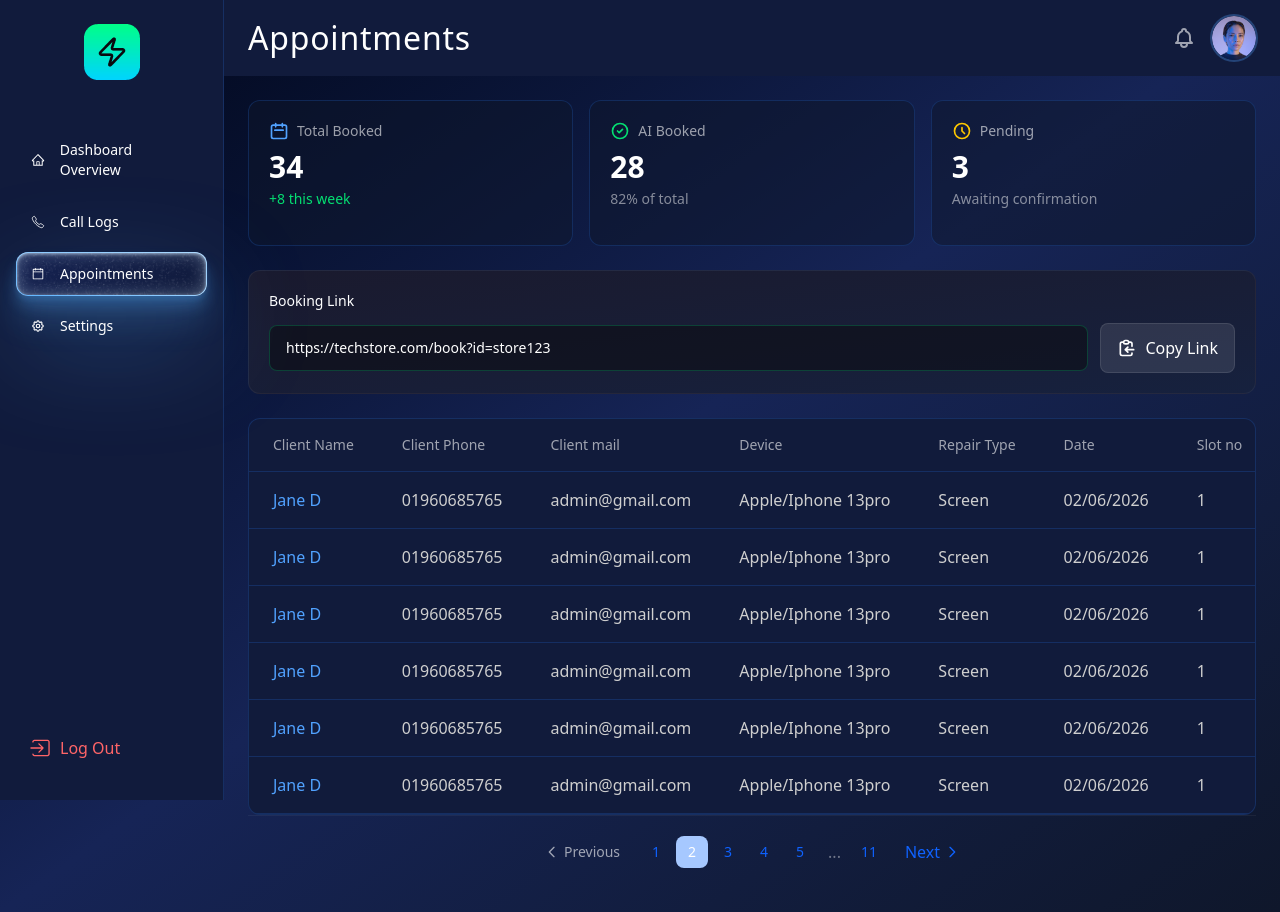
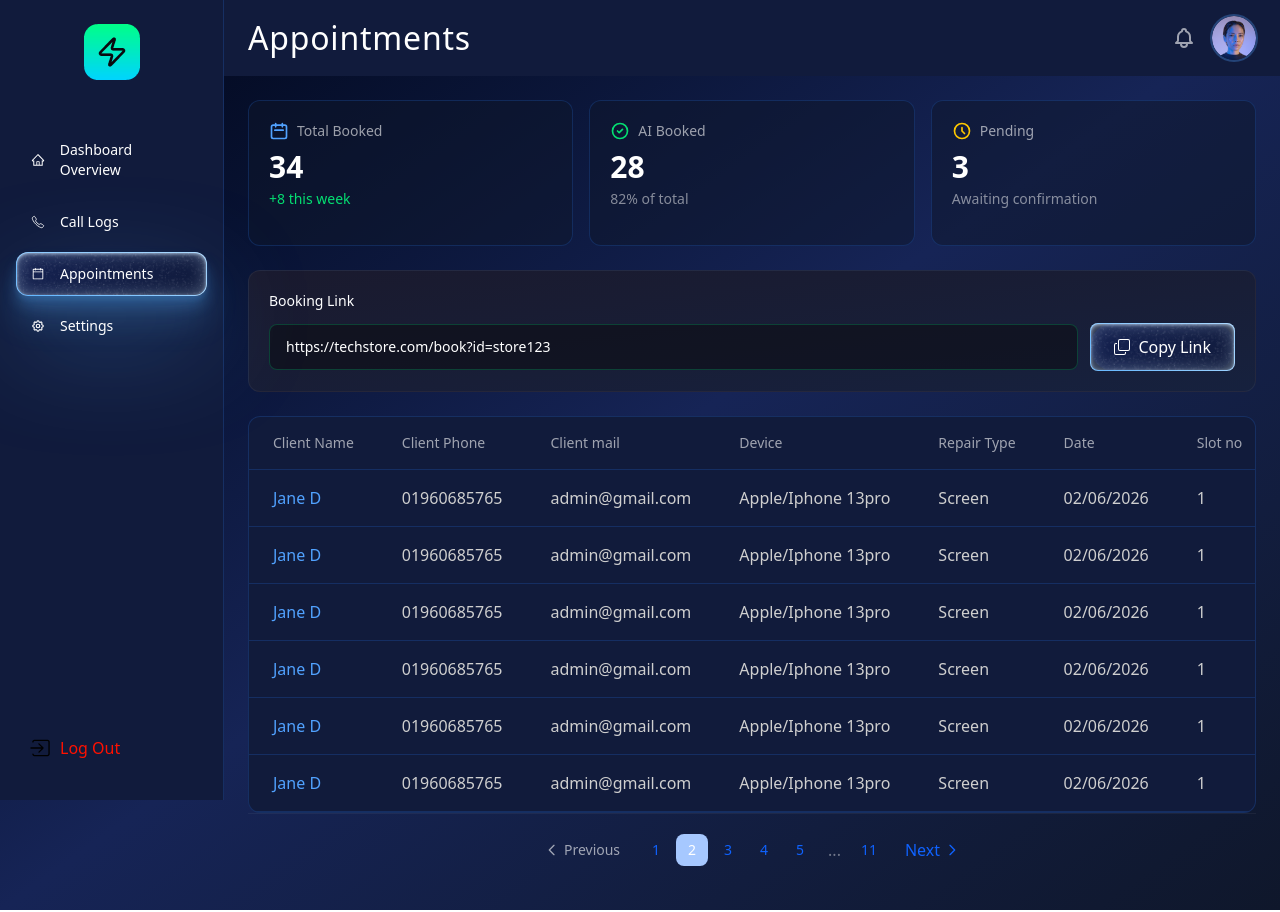
Before and after one commit to Rakibul12356/Dashboard-Task, a React (Vite) app: page /appointments in a window 1280 px wide. Built offline with nearby package versions, Linux system fonts and the light colour scheme.

Commit message:
final code update

```diff
--- a/src/layout/FooterLayout.jsx
+++ b/src/layout/FooterLayout.jsx
@@ -1,7 +1,7 @@
 
 
 const FooterLayout = () => {
-  const currentYear = new Date().getFullYear();
+
 
   return (
     <footer>
--- a/src/layout/Sidebar.jsx
+++ b/src/layout/Sidebar.jsx
@@ -1,3 +1,13 @@
+
+
+import React from 'react';
+import { NavLink } from 'react-router';
+import { AiOutlineHome } from "react-icons/ai";
+import { IoCallOutline } from "react-icons/io5";
+import { PiCalendarBlank } from "react-icons/pi";
+import { TbSettings } from "react-icons/tb";
+import { IoIosLogIn } from 'react-icons/io';
+
 const activeStyle = {
   backgroundImage: `
     linear-gradient(135deg,#152252,#111B3C),
@@ -15,14 +25,6 @@ const activeStyle = {
   `
 };
 
-
-import React from 'react';
-import { NavLink } from 'react-router';
-import { AiOutlineHome } from "react-icons/ai";
-import { IoCallOutline } from "react-icons/io5";
-import { PiCalendarBlank } from "react-icons/pi";
-import { TbSettings } from "react-icons/tb";
-import { IoIosLogIn } from 'react-icons/io';
 
 const Sidebar = ({ onClose }) => {
   const links = [
@@ -99,8 +101,8 @@ const Sidebar = ({ onClose }) => {
 
       {/* Logout */}
       <div className="absolute bottom-8 left-4 right-4">
-        <button className="flex items-center gap-2 text-red-400 hover:text-red-300 px-3 py-2">
-          <IoIosLogIn className="w-6 h-6" />
+        <button className="flex items-center gap-2 text-[#FF1100] px-3 py-2">
+          <IoIosLogIn className="w-6 h-6 text-[#000000]" />
           Log Out
         </button>
       </div>
--- a/src/pages/dashboard/appointments/Appointment.jsx
+++ b/src/pages/dashboard/appointments/Appointment.jsx
@@ -1,6 +1,22 @@
+
+
 import React, { useState } from 'react';
+import { BsCopy } from "react-icons/bs";
 
-// Sample appointments data
+
+const copyButtonStyle = {
+  backgroundImage: `
+    linear-gradient(135deg,#152252,#111B3C),
+    url('/Frame.png')
+  `,
+  backgroundSize: '100% 100%, cover',
+  backgroundPosition: 'center, center',
+  backgroundRepeat: 'no-repeat, no-repeat',
+  backgroundBlendMode: 'overlay',
+
+};
+
+
 const appointmentsData = [
   { id: 1, clientName: 'Jane D', phone: '01960685765', email: 'admin@gmail.com', device: 'Apple/Iphone 13pro', repairType: 'Screen', date: '02/06/2026', slotNo: 1, startTime: '09:00' },
   { id: 2, clientName: 'Jane D', phone: '01960685765', email: 'admin@gmail.com', device: 'Apple/Iphone 13pro', repairType: 'Screen', date: '02/06/2026', slotNo: 1, startTime: '10:00' },
@@ -108,22 +124,47 @@ const Appointment = () => {
       </div>
 
       {/* Booking Link */}
-      <div className="bg-gradient-to-br from-[#1A1A2E] to-[#16213E]
- rounded-xl p-4 sm:p-5 border border-white/5 mb-6">
+      <div className="bg-linear-to-br from-[#1A1A2E] to-[#16213E] rounded-xl p-4 sm:p-5 border border-white/5 mb-6">
         <p className="text-white text-sm mb-3">Booking Link</p>
         <div className="flex flex-col sm:flex-row items-stretch sm:items-center gap-3">
           <div className="flex-1 bg-[#0A0A0F80] border border-[#00FF8833] rounded-lg px-4 py-3">
             <p className="text-white text-sm truncate">{bookingLink}</p>
           </div>
+
           <button
             onClick={handleCopyLink}
-            className="bg-white/10 hover:bg-white/20 text-white px-4 py-3 rounded-lg flex items-center justify-center gap-2 transition-colors border border-white/10 whitespace-nowrap"
+            className="relative flex items-center justify-center px-6 py-3 rounded-full transition-all hover:brightness-110"
+            style={copyButtonStyle}
           >
-            <svg className="w-5 h-5" fill="none" stroke="currentColor" viewBox="0 0 24 24">
-              <path strokeLinecap="round" strokeLinejoin="round" strokeWidth={2} d="M8 5H6a2 2 0 00-2 2v12a2 2 0 002 2h10a2 2 0 002-2v-1M8 5a2 2 0 002 2h2a2 2 0 002-2M8 5a2 2 0 012-2h2a2 2 0 012 2m0 0h2a2 2 0 012 2v3m2 4H10m0 0l3-3m-3 3l3 3" />
-            </svg>
-            {copied ? 'Copied!' : 'Copy Link'}
+
+             <span
+                className="absolute inset-0 rounded-lg pointer-events-none"
+                style={{
+                    border: '1px solid transparent',
+                    background: 'linear-gradient(135deg,#0088FF,#77C0FF) border-box',
+                    WebkitMask:
+                        'linear-gradient(#fff 0 0) padding-box, linear-gradient(#fff 0 0)',
+                    WebkitMaskComposite: 'xor',
+                    maskComposite: 'exclude'
+                }}
+            />
+
+
+            <span
+                className="absolute inset-0 rounded-lg pointer-events-none"
+                style={{
+                    boxShadow:
+                        'inset 0 1px 4px #D2EAFF, inset 0 0 18px rgba(210,234,255,.4)'
+                }}
+            />
+
+            {/* Button Content */}
+            <span className="relative z-10 flex items-center gap-2 text-white font-medium whitespace-nowrap">
+               <BsCopy />
+               {copied ? 'Copied!' : 'Copy Link'}
+            </span>
           </button>
+
         </div>
       </div>
 
```
Also changed, not shown: 1 other file (tests, documents, lock files or other folders).
